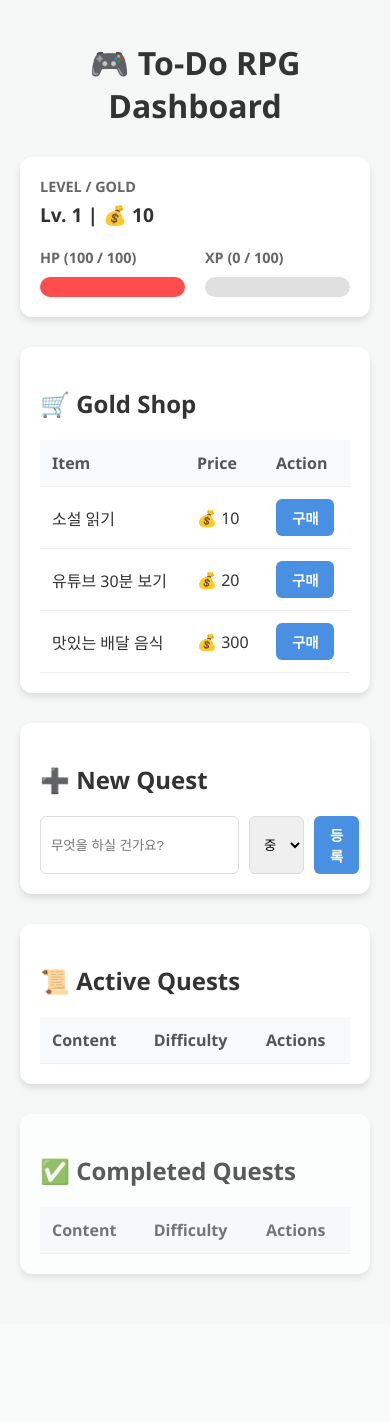
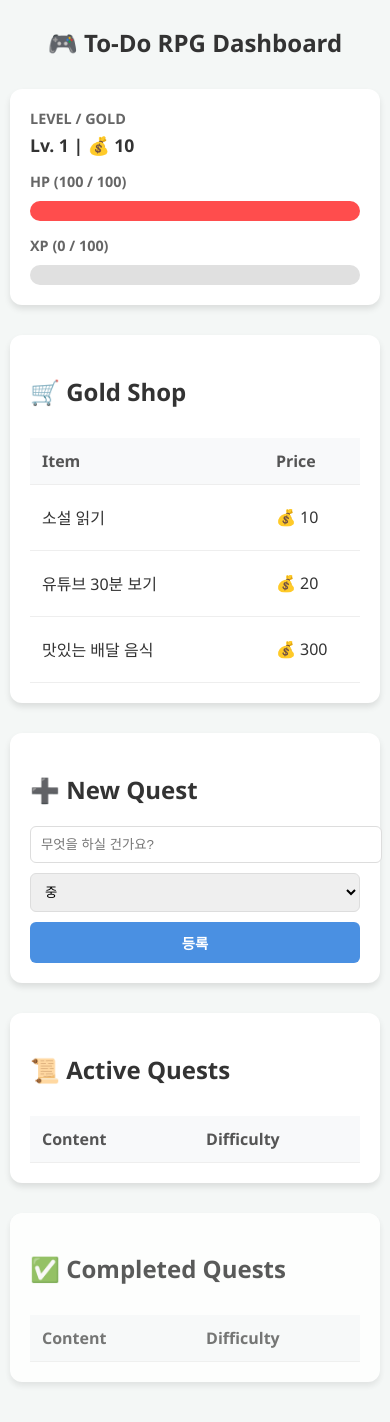
Before and after one commit to Na0927s/todo-rpg-project, a Flask app: page / in a window 390 px wide. Before the commit the page ends 1279 px from the top, so only its background shows below. Run offline with Flask 3, Linux system fonts and the light colour scheme; lists and menus that the app fills with data are empty.

Commit message:
style: 모바일 기기 대응을 위한 미디어 쿼리 기반 반응형 UI 최적화

```diff
--- a/templates/index.html
+++ b/templates/index.html
@@ -119,10 +119,17 @@
             opacity: 0.8;
         }
 
+        .table-responsive {
+            width: 100%;
+            overflow-x: auto;
+            -webkit-overflow-scrolling: touch;
+        }
+
         table {
             width: 100%;
             border-collapse: collapse;
             margin-top: 10px;
+            min-width: 500px;
         }
 
         th, td {
@@ -148,7 +155,7 @@
         .difficulty-하 { background: #e8f5e9; color: #2e7d32; }
 
         .btn {
-            padding: 8px 16px;
+            padding: 10px 16px;
             border: none;
             border-radius: 6px;
             cursor: pointer;
@@ -156,6 +163,7 @@
             font-weight: bold;
             transition: opacity 0.2s;
             font-size: 0.9em;
+            white-space: nowrap;
         }
 
         .btn:hover { opacity: 0.8; }
@@ -173,6 +181,34 @@
             color: #888;
             padding: 20px;
         }
+
+        /* Mobile Responsive Styles */
+        @media (max-width: 600px) {
+            body {
+                padding: 10px;
+            }
+
+            .status-card {
+                grid-template-columns: 1fr;
+                gap: 15px;
+            }
+
+            .form-group {
+                flex-direction: column;
+            }
+
+            input[type="text"], select, .btn {
+                width: 100%;
+            }
+
+            .header h1 {
+                font-size: 1.5em;
+            }
+
+            .stat-value {
+                font-size: 1.1em;
+            }
+        }
     </style>
 </head>
 <body>
@@ -186,7 +222,6 @@
                 <div class="stat-label">LEVEL / GOLD</div>
                 <div id="user-lv-gold" class="stat-value">Lv. {{ user_status.level }} | 💰 {{ user_status.gold }}</div>
             </div>
-            <div></div>
 
             <div class="stat-group">
                 <div id="hp-label" class="stat-label">HP ({{ user_status.hp }} / 100)</div>
@@ -207,6 +242,7 @@
 
         <div class="quest-section">
             <h2>🛒 Gold Shop</h2>
+            <div class="table-responsive">
                 <table>
                     <thead>
                         <tr>
@@ -228,6 +264,7 @@
                     </tbody>
                 </table>
             </div>
+        </div>
 
         <div class="form-section">
             <h2>➕ New Quest</h2>
@@ -244,6 +281,7 @@
 
         <div class="quest-section">
             <h2>📜 Active Quests</h2>
+            <div class="table-responsive">
                 <table id="active-quest-table">
                     <thead>
                         <tr>
@@ -268,9 +306,11 @@
                     </tbody>
                 </table>
             </div>
+        </div>
 
         <div class="quest-section completed">
             <h2>✅ Completed Quests</h2>
+            <div class="table-responsive">
                 <table id="completed-quest-table">
                     <thead>
                         <tr>
@@ -291,6 +331,7 @@
                         {% endfor %}
                     </tbody>
                 </table>
+            </div>
         </div>
     </div>
 
```
Lines whose indentation alone changed are shown as unchanged.
